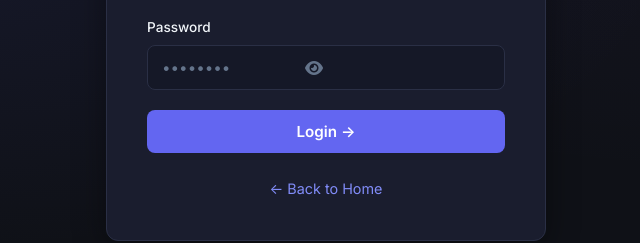
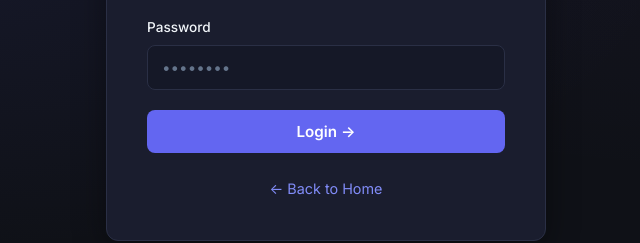
Before and after one commit to Rukky-melody/rabs-project, a website: page public/admin/login.html in a window 1280 px wide. Shown: the part 433-676 px from the top of the page, 314-954 px from the left. Drawn offline with Linux system fonts and the light colour scheme.

Commit message:
Revert: Remove show/hide password eye toggle feature

```diff
--- a/public/admin/login.html
+++ b/public/admin/login.html
@@ -24,12 +24,7 @@
                 </div>
                 <div class="form-group">
                     <label for="password">Password</label>
-                    <div class="password-wrapper">
-                        <input type="password" id="password" placeholder="••••••••" required>
-                        <button type="button" class="eye-toggle" onclick="togglePassword('password', this)" aria-label="Show password">
-                            <i class="fa-solid fa-eye"></i>
-                        </button>
-                    </div>
+                    <input type="password" id="password" placeholder="••••••••" required>
                 </div>
                 <button type="submit" class="btn btn-primary btn-full">Login →</button>
             </form>
@@ -38,19 +33,6 @@
         </div>
     </div>
 
-    <script>
-        function togglePassword(inputId, btn) {
-            const input = document.getElementById(inputId);
-            const icon = btn.querySelector('i');
-            if (input.type === 'password') {
-                input.type = 'text';
-                icon.classList.replace('fa-eye', 'fa-eye-slash');
-            } else {
-                input.type = 'password';
-                icon.classList.replace('fa-eye-slash', 'fa-eye');
-            }
-        }
-    </script>
     <script src="../js/theme.js"></script>
     <script src="../js/adminLogin.js"></script>
 </body>
--- a/public/css/style.css
+++ b/public/css/style.css
@@ -241,34 +241,6 @@ input:focus, select:focus, textarea:focus {
 input::placeholder,
 textarea::placeholder {
   color: var(--text-muted);
-}
-
-/* ── Password Show/Hide Toggle ── */
-.password-wrapper {
-  position: relative;
-  display: flex;
-  align-items: center;
-}
-
-.password-wrapper input {
-  padding-right: 44px;
-}
-
-.eye-toggle {
-  position: absolute;
-  right: 12px;
-  background: none;
-  border: none;
-  cursor: pointer;
-  color: var(--text-muted);
-  font-size: 1rem;
-  padding: 4px;
-  line-height: 1;
-  transition: color 0.2s;
-}
-
-.eye-toggle:hover {
-  color: var(--primary);
 }
 
 select option {
```
Also changed, not shown: public/teacher/login.html (+1 -19 lines).
